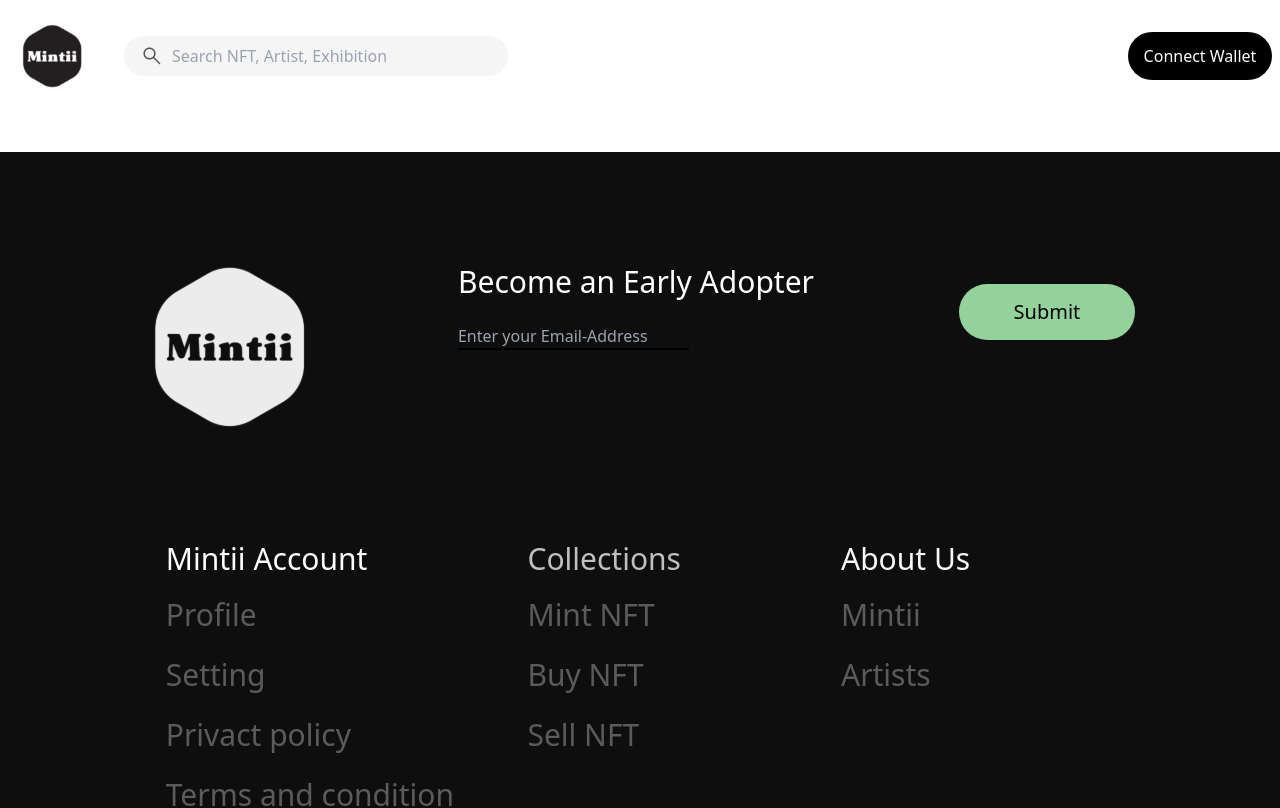
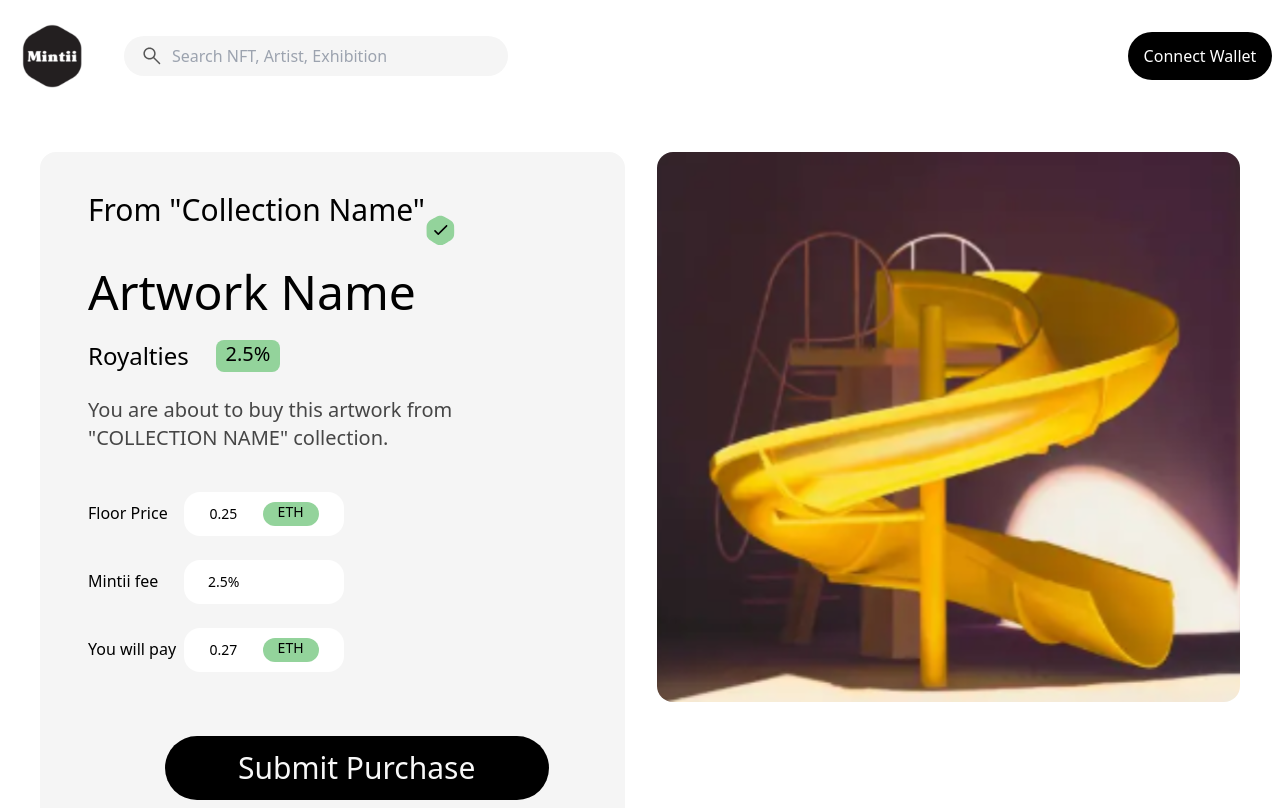
Before and after one commit to sareh-srm/Vizh-React, a React (Vite) app in the folder nft-project/: page /SubmitBid/1 in a window 1280 px wide. Shown: the top 808 px of the page. Built offline with nearby package versions, Linux system fonts and the light colour scheme.

Commit message:
feat: Add event handler for purchasing NFTs

```diff
--- a/nft-project/src/App.tsx
+++ b/nft-project/src/App.tsx
@@ -10,8 +10,12 @@ const App: React.FC = () => {
     <Router>
       <Header />
       <Routes>
+        {/* this should be the landing page */}
         <Route path="/" element={<NFTList />} />
-        <Route path="/details/:id" element={<NFTDetails />} />
+        {/* create a login page */}
+        {/* create nft list page */}
+
+        <Route path="/SubmitBid/:id" element={<NFTDetails />} />
       </Routes>
       <Footer />
     </Router>
--- a/nft-project/src/components/NFTDetails.tsx
+++ b/nft-project/src/components/NFTDetails.tsx
@@ -1,5 +1,7 @@
-import React from "react";
-import { useParams } from "react-router-dom";
+import React, { useState } from "react";
+import { useParams, useNavigate } from "react-router-dom";
+import Loading from "./Loading";
+import SuccessMessage from "./SuccessMessage";
 
 interface NFTInfo {
   nftName: string;
@@ -93,7 +95,26 @@ const info: NFTInfo[] = [
 ];
 const NFTDetails: React.FC = () => {
   const { id } = useParams<{ id?: string }>();
+  const navigate = useNavigate();
   const nft = id ? info[parseInt(id, 10)] : undefined;
+
+  const [isLoading, setIsLoading] = useState(false);
+  const [isSuccess, setIsSuccess] = useState(false);
+
+  const handleSubmit = () => {
+    setIsLoading(true);
+    setTimeout(() => {
+      setIsLoading(false);
+      setIsSuccess(true);
+      setTimeout(() => {
+        setIsSuccess(false);
+        navigate("/");
+      }, 2000);
+    }, 2000);
+  };
+  // const eventHandler = () => {
+  //   alert("hello");
+  // };
   if (!nft) {
     return <div>Loading...</div>;
   }
@@ -101,8 +122,12 @@ const NFTDetails: React.FC = () => {
     <div>
       <main className="flex justify-between p-6 h-full">
         <div className="w-3/6 h-full bg-gray rounded-2xl m-4 pt-10 pl-12 text-black">
-          <h2 className="text-3xl font-normal mb-10">From "Collection Name"</h2>
-          <img src="../public/assets/CheckSign.svg" />
+          <div className="flex">
+            <h2 className="text-3xl font-normal mb-10">
+              From "Collection Name"
+            </h2>
+            <img src="../public/assets/CheckSign.svg" />
+          </div>
           <h1 className="text-5xl font-normal mb-6">Artwork Name</h1>
           <div className="flex w-48 justify-between mb-6">
             <h4 className="text-2xl font-normal">Royalties</h4>
@@ -139,14 +164,20 @@ const NFTDetails: React.FC = () => {
             </div>
           </div>
           <div className="flex justify-center">
-            <button className="bg-black text-aboutUs text-3xl font-normal rounded-full w-96 h-16 my-10">
+            <button
+              className="bg-black text-aboutUs text-3xl font-normal rounded-full w-96 h-16 my-10"
+              onClick={handleSubmit}
+              disabled={isLoading}
+            >
               Submit Purchase
             </button>
           </div>
+          {isLoading && <Loading />}
+          {isSuccess && <SuccessMessage />}
         </div>
         <img
           src={nft.imageURL}
-          alt="alt nft"
+          alt={nft.nftName}
           className="w-3/6 h-full object-contain rounded-2xl m-4"
         />
       </main>
--- a/nft-project/src/components/NFTList.tsx
+++ b/nft-project/src/components/NFTList.tsx
@@ -89,7 +89,7 @@ const NFTList: React.FC = () => {
   return (
     <main className="flex flex-wrap justify-start my-auto gap-10 px-4">
       {info.map((information, index) => (
-        <Link key={index} to={`/details/${index}`}>
+        <Link key={index} to={`/SubmitBid/${index}`}>
           <NFTCard
             nftName={information.nftName}
             imageURL={information.imageURL}
```
